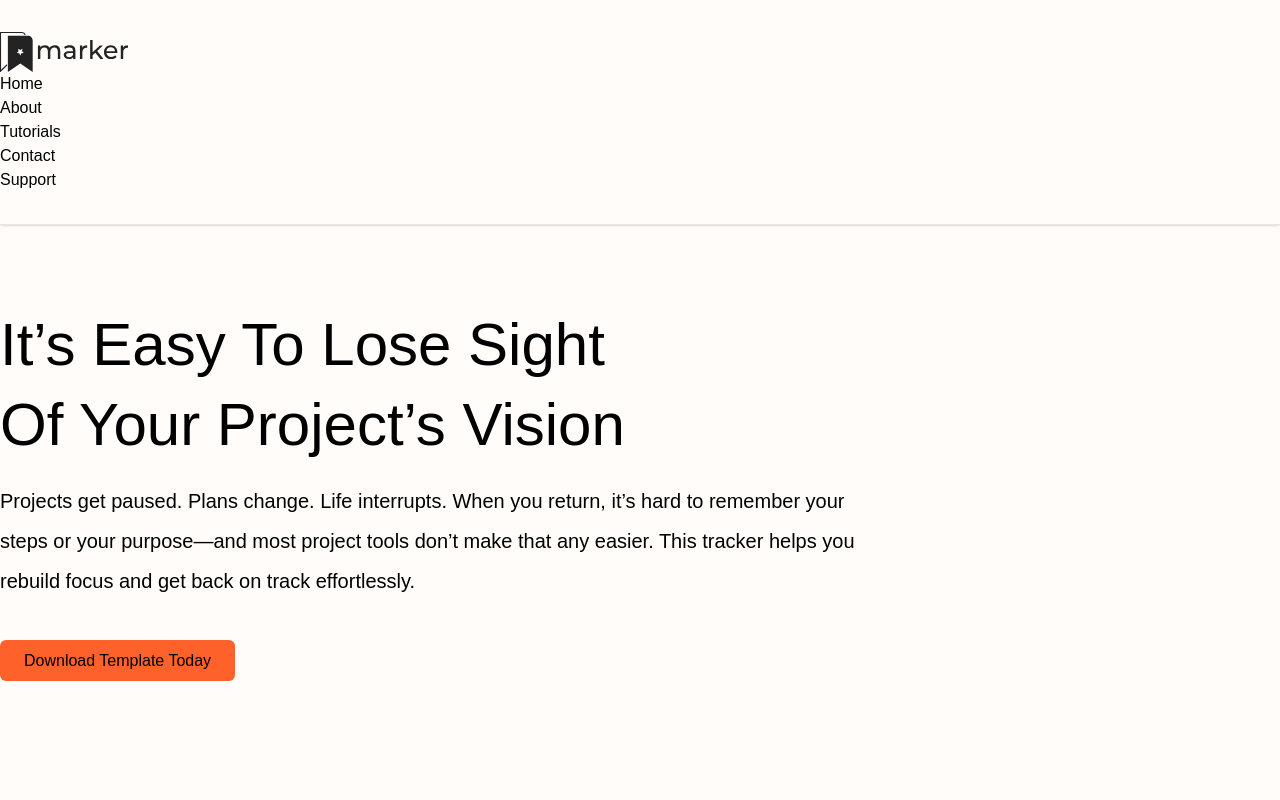
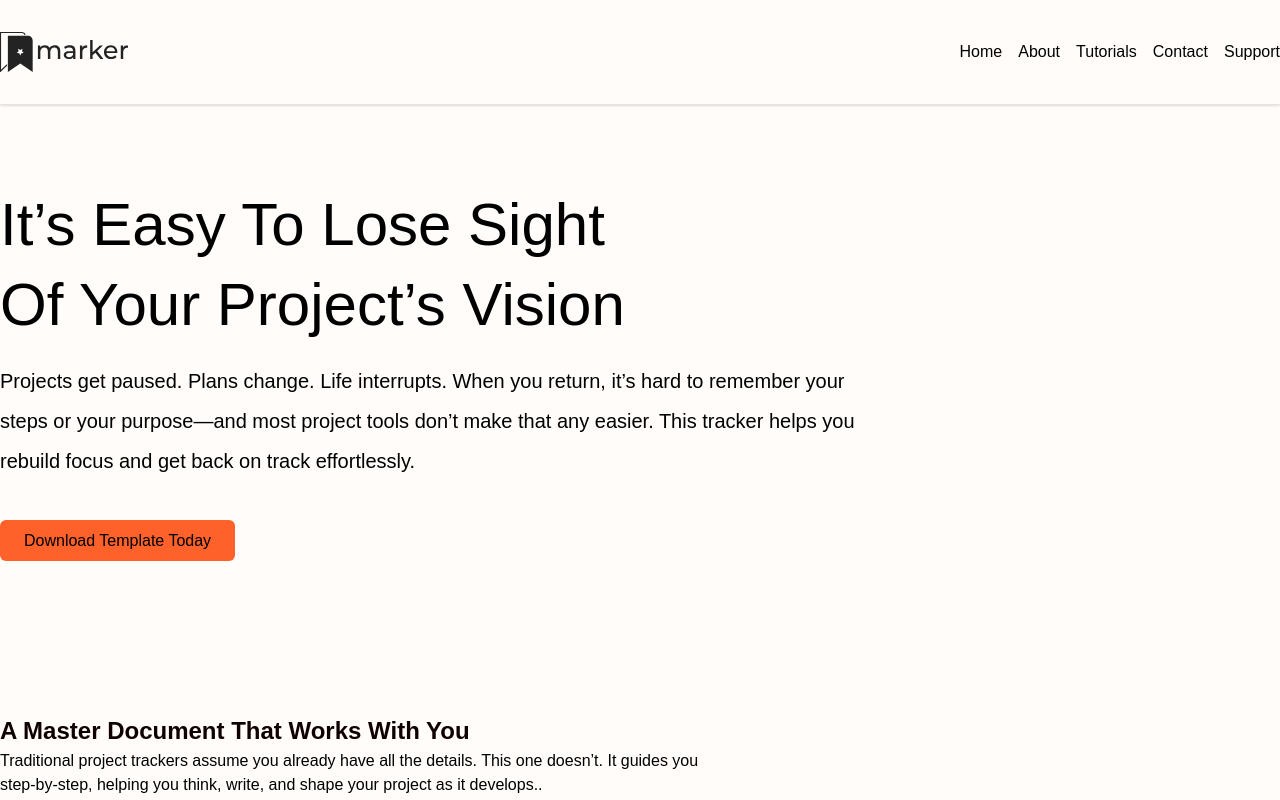
Before and after one commit to Justin-Bento/marker, a React (Vite) app: page / in a window 1280 px wide. Shown: the top 800 px of the page. Built offline with nearby package versions, Linux system fonts and the light colour scheme; a web font is replaced by a local one.

Commit message:
Shifted links into a line and jistifyed items to the end

```diff
--- a/src/frontend/components/header.tsx
+++ b/src/frontend/components/header.tsx
@@ -4,10 +4,10 @@ export default function Header() {
   const linksToWebpage = ["home", "about", "tutorials", "contact", "support"];
   return (
     <header className="sticky top-0 z-90 bg-white shadow-sm border-b border-primary-950/10">
-      <section className="wrapper py-8">
+      <section className="wrapper py-8 grid grid-cols-2 items-center">
         <img src={CompanyLogo} className="w-32 m-0 p-0" />
         <nav className="">
-          <ul className="">
+          <ul className="flex items-center justify-end gap-4">
             {linksToWebpage.map((link: string, index:number) => {
               return (
                 <li key={index} className="">
```
